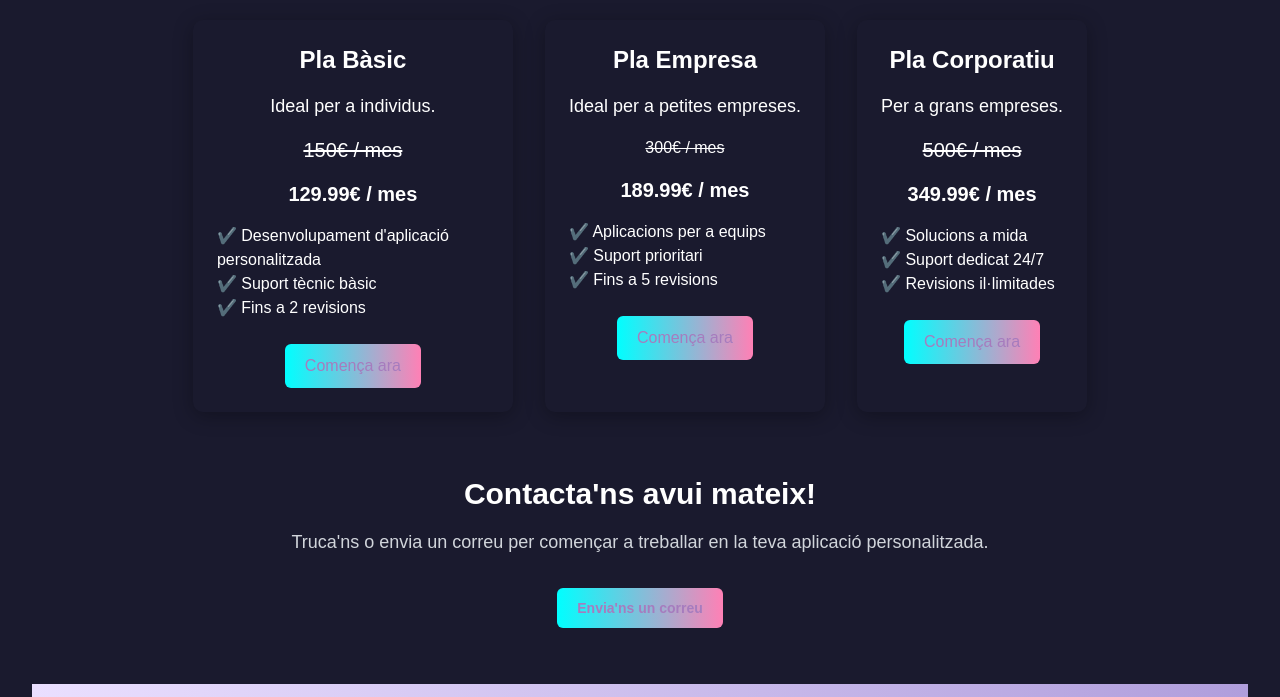
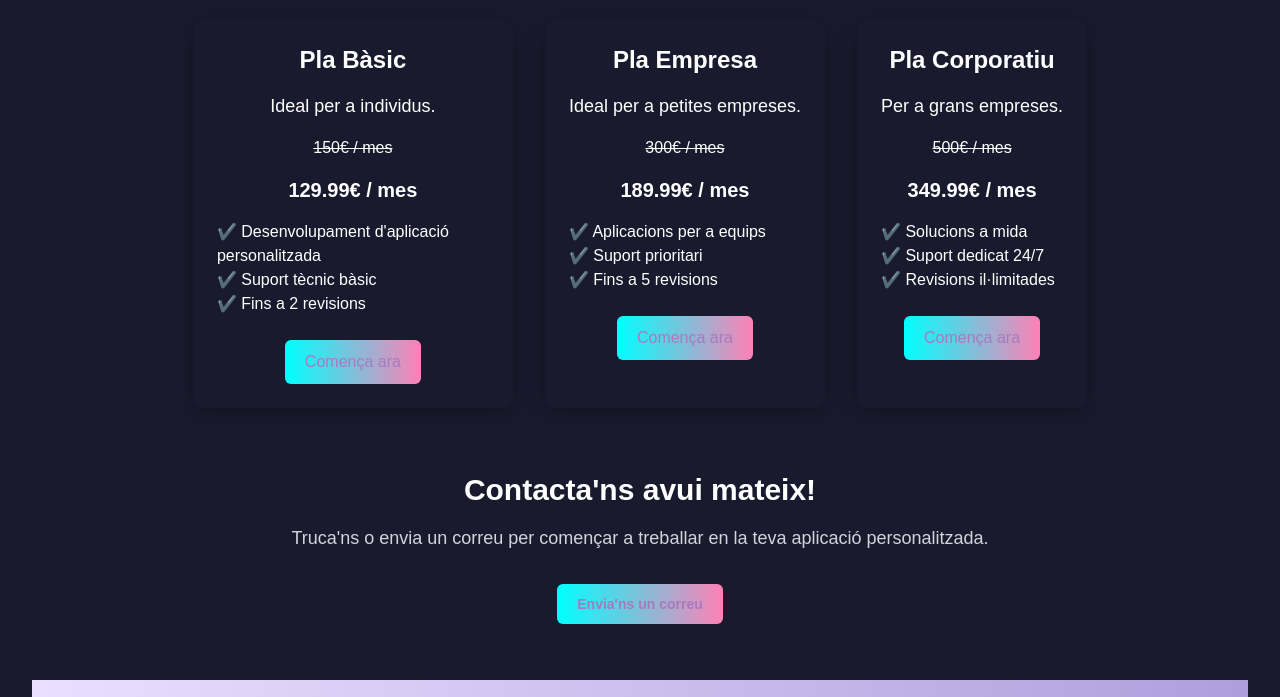
Before and after one commit to 2DAM-202425-PROJECTE/landing-page-alexander, a website built with Vite: page index.html in a window 1280 px wide. Shown: the part 788-1485 px from the top of the page. Built offline with nearby package versions, Linux system fonts and the light colour scheme.

Commit message:
Estils pàgina ARREGLATS

```diff
--- a/index.html
+++ b/index.html
@@ -43,7 +43,7 @@
                     <div class="plan p-6 max-w-xs transition-transform duration-300">
                         <h3 class="text-2xl font-semibold">Pla Bàsic</h3>
                         <p class="mt-4 text-lg">Ideal per a individus.</p>
-                        <p class="mt-4 text-xl"><s>150€ / mes</s></p>
+                        <p class="mt-4 text-l"><s>150€ / mes</s></p>
                         <p class="mt-4 text-xl font-bold">129.99€ / mes</p>
                         <ul class="mt-4 text-left">
                             <li>✔️ Desenvolupament d'aplicació personalitzada</li>
@@ -71,7 +71,7 @@
                     <div class="plan p-6 max-w-xs transition-transform duration-300">
                         <h3 class="text-2xl font-semibold">Pla Corporatiu</h3>
                         <p class="mt-4 text-lg">Per a grans empreses.</p>
-                        <p class="mt-4 text-xl"><s>500€ / mes</s></p>
+                        <p class="mt-4 text-l"><s>500€ / mes</s></p>
                         <p class="mt-4 text-xl font-bold">349.99€ / mes</p>
                         <ul class="mt-4 text-left">
                             <li>✔️ Solucions a mida</li>
```
